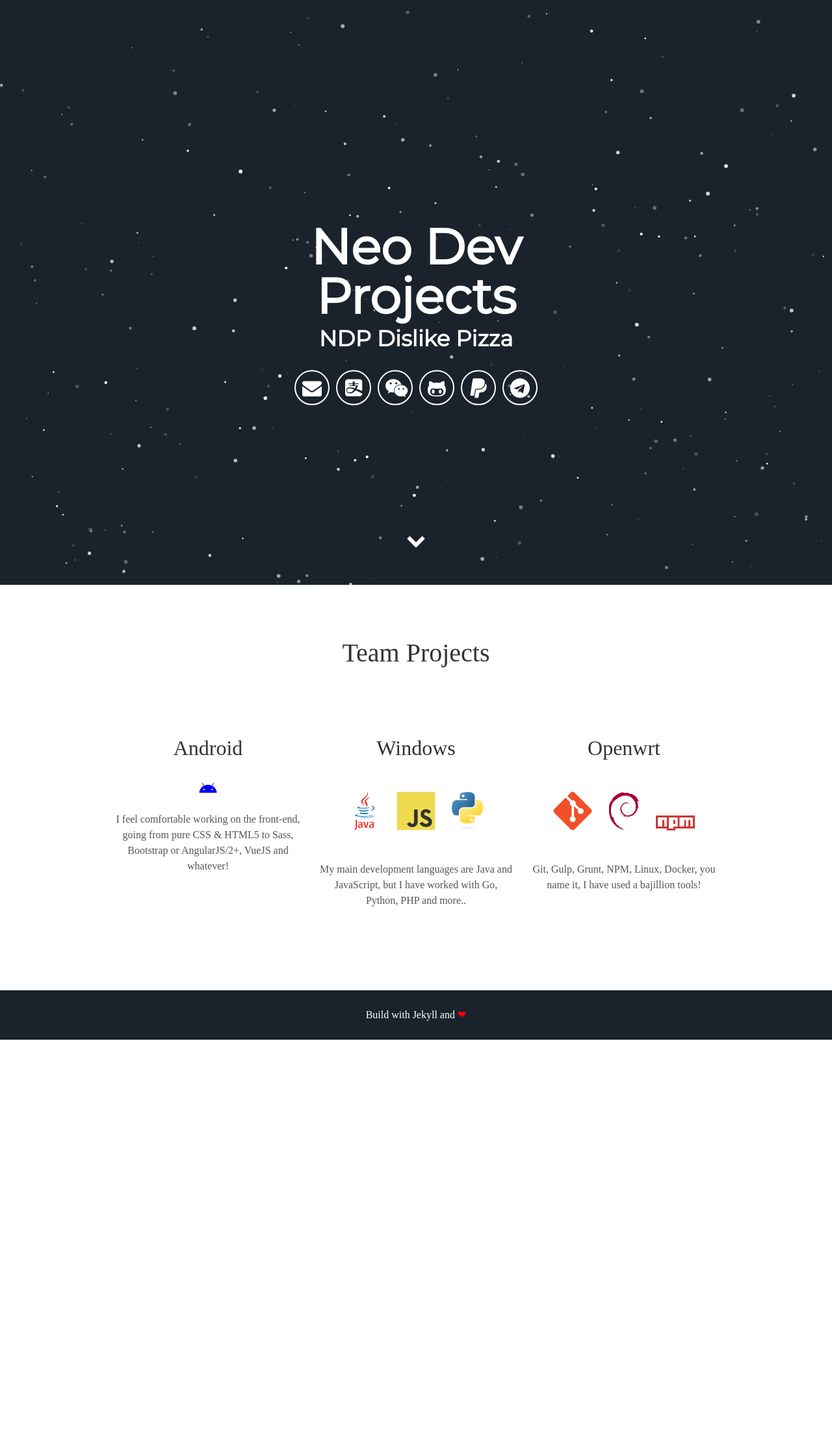
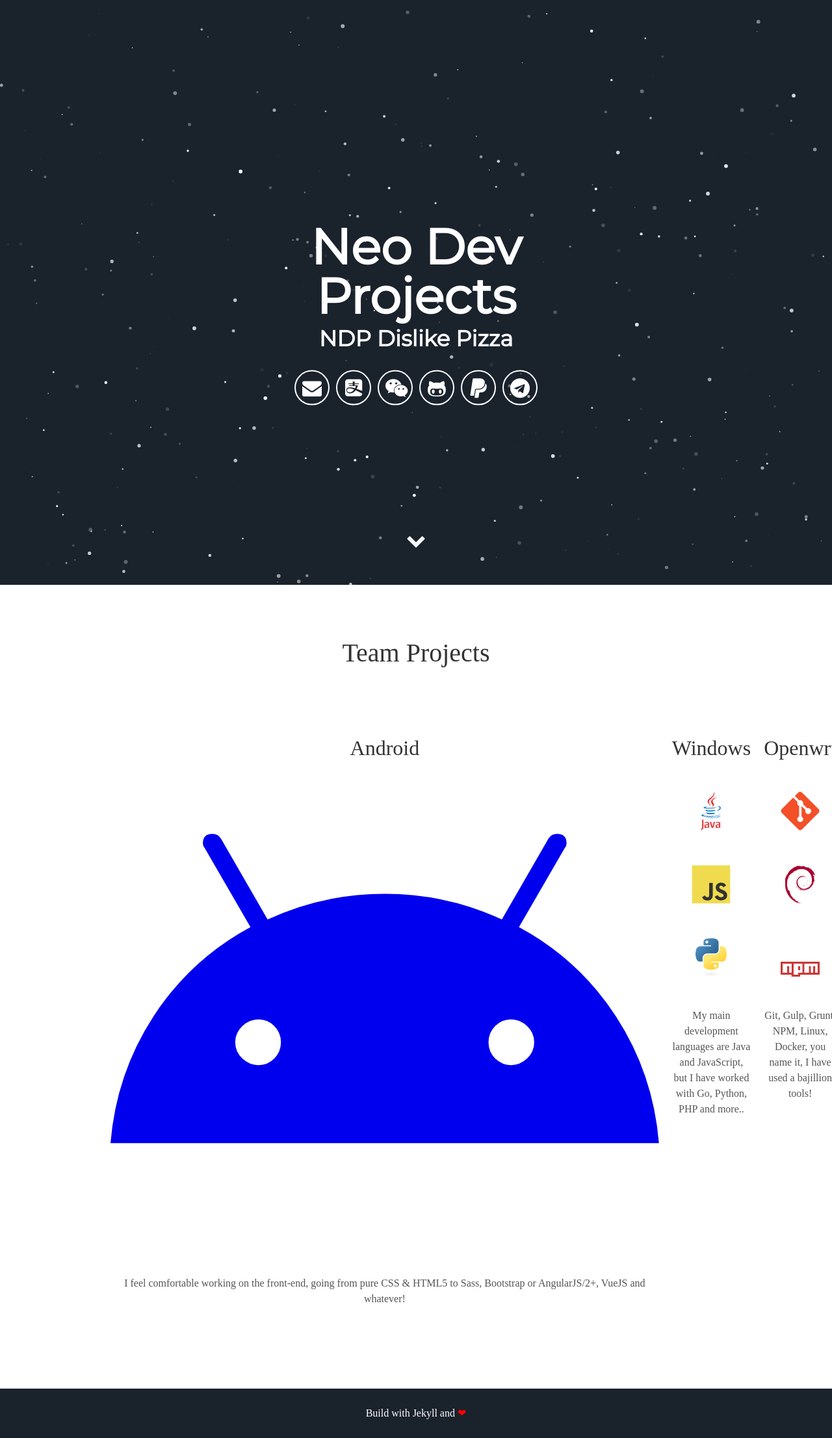
Before and after one commit to neodevpro/no-pizza, a Jekyll site: the page built from index.html, in a window 1280 px wide. Shown: the whole page at 65% size. Built offline with Jekyll 4.4.1, drawn with Linux system fonts in a browser that asks for light colours; nearby versions of some CDN libraries; some web fonts are replaced; before the commit the page ends 1600 px from its top, so only the background shows below that.

Commit message:
Update about.html

```diff
--- a/_includes/about.html
+++ b/_includes/about.html
@@ -4,8 +4,8 @@
 <div class="user">
   <div class="tech">
     <h2>Android</h2>
-      <div class="Android-icon" style="font-size: 24px;">
-       <a aria-label="Android" href="https://www.android.com"><i class="icon fab fa-android"></i></a>
+      <div class="Android-icon"">
+       <a aria-label="Android" href="https://www.android.com"><i class="icon fab fa-android fa-10x"></i></a>
       </div>
     <p>I feel comfortable working on the front-end, going from pure CSS & HTML5 to Sass, Bootstrap or AngularJS/2+, VueJS and whatever!</p>
   </div>
```
